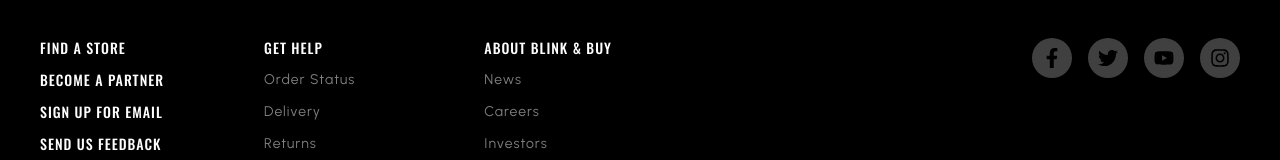
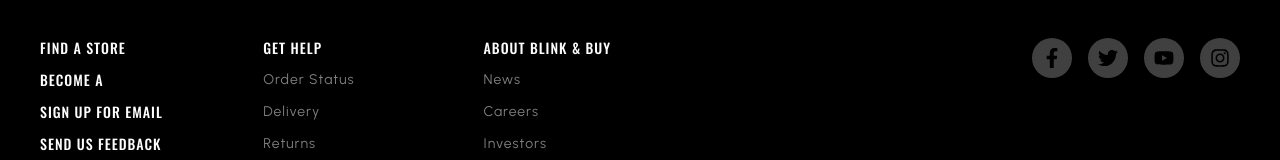
Before and after one commit to raunak1611/shoe-store-frontend, a Next.js app: page /failed in a window 1280 px wide. Shown: the part 748-908 px from the top of the page. Built offline with nearby package versions, Linux system fonts and the light colour scheme; no server answers.

Commit message:
Update Footer.jsx

```diff
--- a/components/Footer.jsx
+++ b/components/Footer.jsx
@@ -14,7 +14,7 @@
               Find a store
             </div>
             <div className="font-oswald font-medium uppercase text-sm cursor-pointer">
-              become a partner
+              become a
             </div>
             <div className="font-oswald font-medium uppercase text-sm cursor-pointer">
               sign up for email
```
